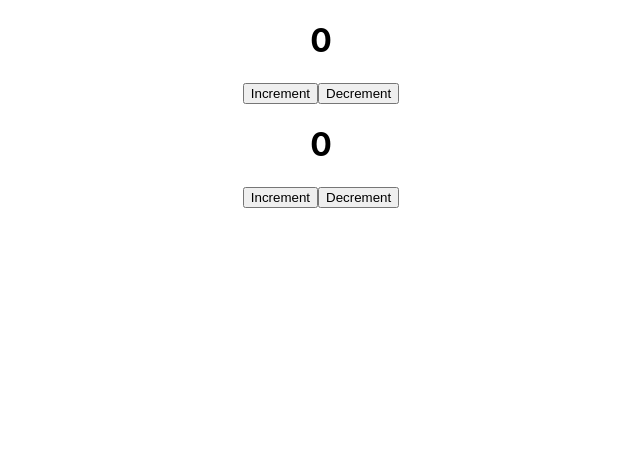
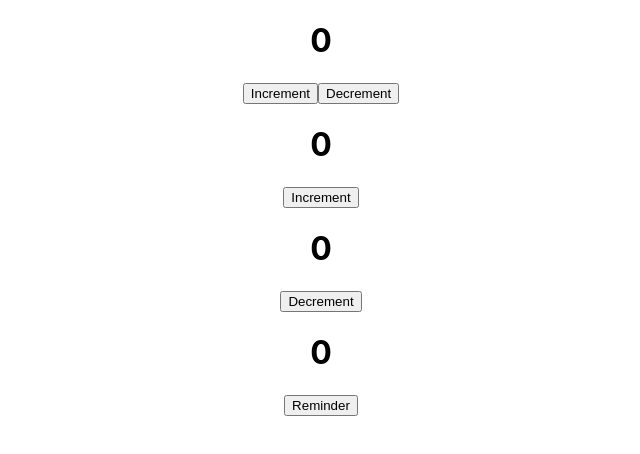
Before and after one commit to zabedalam/React-redux, a React (Create React App) app: page / in a window 1280 px wide. Shown: the top 454 px of the page, without its empty margins (319-959 px from the left). Built offline with nearby package versions, Linux system fonts and the light colour scheme.

Commit message:
updated using props

```diff
--- a/src/App.js
+++ b/src/App.js
@@ -23,6 +23,7 @@
 // export default App;
 
 //New counter
+import React,{useState} from "react";
 import "./App.css";
 import Counter from "./components/Counter";
 import { useSelector } from "react-redux";
@@ -38,12 +39,34 @@ function App() {
     dispatch
   );
 
+  const [count, setCount] = useState(0);
+
+  const handleReminder=()=>{
+    setCount(count % 2)
+  }
+
+  const handleIncrement = () => {
+    setCount(count + 1);
+  };
+
+  const handleDecrement = () => {
+    if (count <= 0) {
+        alert('Sorry you can not Decrement less than 0')
+      return count;
+    } else {
+      setCount(count - 1);
+    }
+  };
   return (
     <div className="App">
       <h1>{state}</h1>
       <button onClick={() => incrementCounter(5)}>Increment</button>
       <button onClick={() => decrementCounter(5)}>Decrement</button>
-      <Counter/>
+      <Counter handleClick={handleIncrement} count={count} name="Increment"/>
+      <Counter handleClick={handleDecrement} count={count} name="Decrement"/>
+      <Counter handleClick={handleReminder} count={count} name="Reminder"/>
+
+
     </div>
   );
 }
--- a/src/components/Counter.jsx
+++ b/src/components/Counter.jsx
@@ -1,25 +1,28 @@
 import React, { useState } from "react";
 
-function Counter() {
-  const [count, setCount] = useState(0);
+function Counter({handleClick,count,name}) {
 
-  const handleIncrement = () => {
-    setCount(count + 1);
-  };
+  // const [count, setCount] = useState(0);
 
-  const handleDecrement = () => {
-    if (count <= 0) {
-        alert('Sorry you can not Decrement less than 0')
-      return count;
-    } else {
-      setCount(count - 1);
-    }
-  };
+  // const handleIncrement = () => {
+  //   setCount(count + 1);
+  // };
+
+  // const handleDecrement = () => {
+  //   if (count <= 0) {
+  //       alert('Sorry you can not Decrement less than 0')
+  //     return count;
+  //   } else {
+  //     setCount(count - 1);
+  //   }
+  // };
   return (
     <div>
       <h1>{count}</h1>
-      <button onClick={handleIncrement}>Increment</button>
-      <button onClick={handleDecrement}>Decrement</button>
+      {/* <button onClick={handleIncrement}>Increment</button> */}
+      <button onClick={handleClick}>{name}</button>
+
+      {/* <button onClick={handleDecrement}>Decrement</button> */}
     </div>
   );
 }
```
